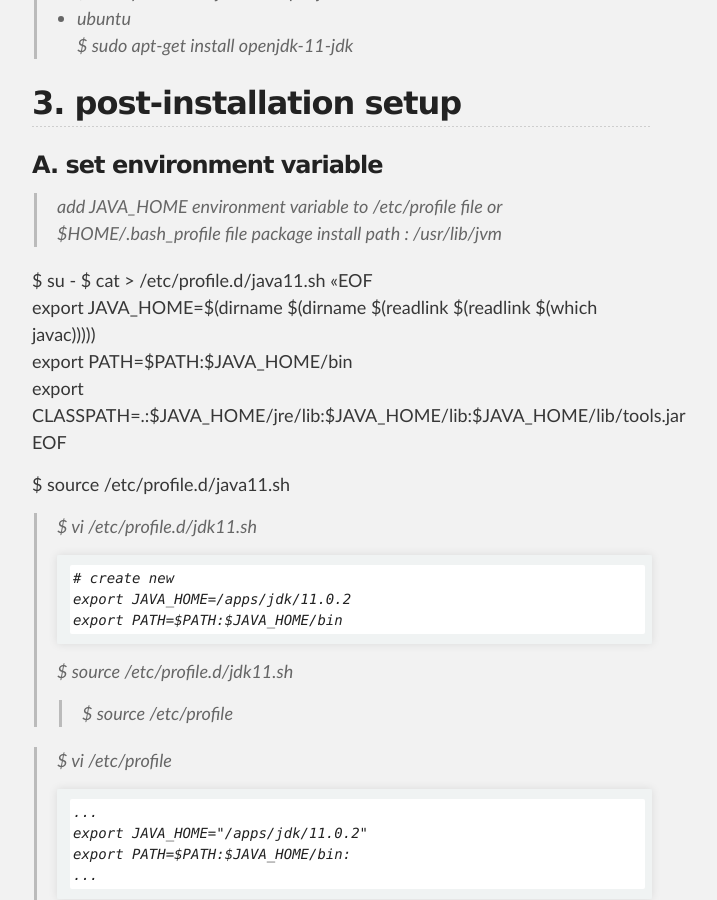
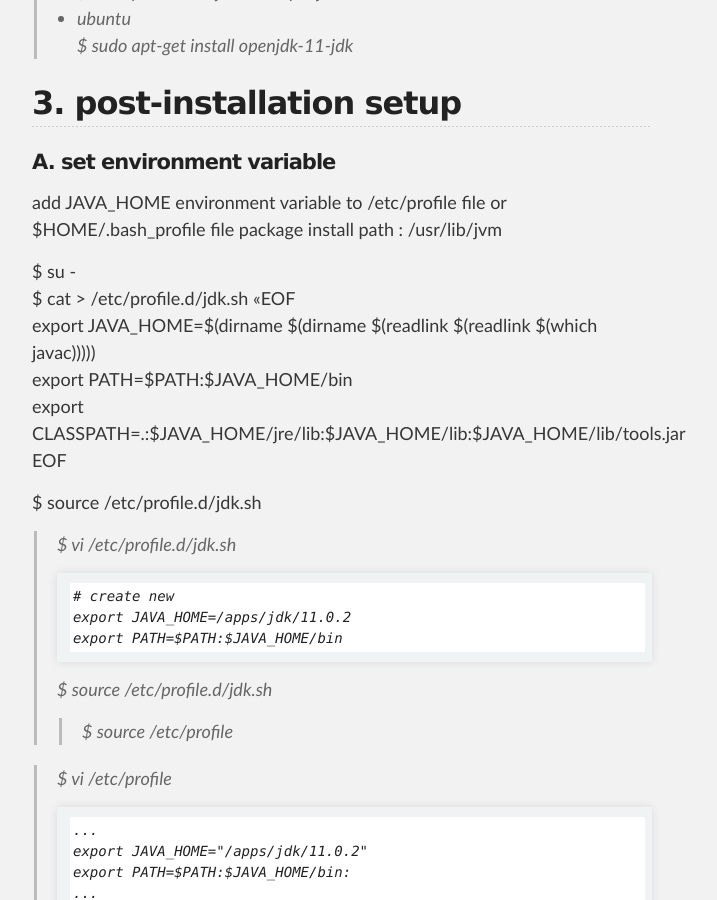
Before and after one commit to unlimited9/unlimited9.github.com, a Jekyll site: the page built from reference.notes/AA/JDK/install.n.setup.md, in a window 1280 px wide and 900 px high, scrolled down 1916 px. Shown: the whole window, without its empty margins (298-1015 px from the left). Built offline with Jekyll 4.4.1, drawn with Linux system fonts in a browser that asks for light colours; our own code applies the rules of GitHub Pages for plain Markdown files.

Commit message:
Update install.n.setup.md

````diff
--- a/reference.notes/AA/JDK/install.n.setup.md
+++ b/reference.notes/AA/JDK/install.n.setup.md
@@ -48,30 +48,29 @@ $ cp -R /apps/install/jdk-11.0.2 /apps/jdk/11.0.2
 >* cenos
 >  $ sudo yum install java-11-openjdk-devel
 >* ubuntu
-$ sudo apt-get install openjdk-11-jdk
+>$ sudo apt-get install openjdk-11-jdk
 
 ## 3. post-installation setup
 
-### A. set environment variable
-
-> add JAVA_HOME environment variable to /etc/profile file or $HOME/.bash_profile file package install path : /usr/lib/jvm
+#### A. set environment variable
+add JAVA_HOME environment variable to /etc/profile file or $HOME/.bash_profile file package install path : /usr/lib/jvm
 
 $ su -
-$ cat > /etc/profile.d/java11.sh <<EOF
+$ cat > /etc/profile.d/jdk.sh <<EOF
 export JAVA_HOME=$(dirname $(dirname $(readlink $(readlink $(which javac)))))
 export PATH=\$PATH:\$JAVA_HOME/bin
 export CLASSPATH=.:\$JAVA_HOME/jre/lib:\$JAVA_HOME/lib:\$JAVA_HOME/lib/tools.jar
 EOF
 
-$ source /etc/profile.d/java11.sh
+$ source /etc/profile.d/jdk.sh
 
->$ vi /etc/profile.d/jdk11.sh
+>$ vi /etc/profile.d/jdk.sh
 >```
 ># create new
 >export JAVA_HOME=/apps/jdk/11.0.2
 >export PATH=$PATH:$JAVA_HOME/bin
 >```
->$ source /etc/profile.d/jdk11.sh
+>$ source /etc/profile.d/jdk.sh
 >>$ source /etc/profile
 
 >$ vi /etc/profile
@@ -83,35 +82,34 @@ $ source /etc/profile.d/java11.sh
 >```
 >$ source /etc/profile
 
-### B. Selecting Java Versions with Alternatives
+#### B. Selecting Java Versions with Alternatives
+* centos
+  $ sudo alternatives --list
 
-##### centos
-$ sudo alternatives --list
+  `swap java versions`
+  $ sudo alternatives --config java
+  >  java with [+] is currently on use
 
-#### swap java versions
-$ sudo alternatives --config java
->  java with [+] is currently on use
+  $ sudo alternatives --install java
+  > $ alternatives --install /usr/bin/java java $JAVA_HOME/bin/java 1
+  > $ update-alternatives --install /usr/bin/java java $JAVA_HOME/bin/java 1
 
-$ sudo alternatives --install java
-> $ alternatives --install /usr/bin/java java $JAVA_HOME/bin/java 1
-> $ update-alternatives --install /usr/bin/java java $JAVA_HOME/bin/java 1
+  also do the same for :  javac, jar, javaws, Java Browser (Mozilla) Plugin ...
+  > Install javac only if you installed JDK (Java Development Kit) package
+  > $ alternatives --install /usr/bin/javac javac $JAVA_HOME/bin/javac 1
+  > $ alternatives --install /usr/bin/jar jar $JAVA_HOME/bin/jar 1
+  > $ alternatives --install /usr/bin/javaws javaws $JAVA_HOME/jre/bin/javaws 1
+  > $ alternatives --install /usr/lib/mozilla/plugins/libjavaplugin.so libjavaplugin.so $JAVA_HOME/jre/lib/i386/libnpjp2.so 1
+  > $ alternatives --install /usr/lib64/mozilla/plugins/libjavaplugin.so libjavaplugin.so.x86_64 $JAVA_HOME/jre/lib/amd64/libnpjp2.so 1
 
-also do the same for :  javac, jar, javaws, Java Browser (Mozilla) Plugin ...
-> Install javac only if you installed JDK (Java Development Kit) package
-> $ alternatives --install /usr/bin/javac javac $JAVA_HOME/bin/javac 1
-> $ alternatives --install /usr/bin/jar jar $JAVA_HOME/bin/jar 1
-> $ alternatives --install /usr/bin/javaws javaws $JAVA_HOME/jre/bin/javaws 1
-> $ alternatives --install /usr/lib/mozilla/plugins/libjavaplugin.so libjavaplugin.so $JAVA_HOME/jre/lib/i386/libnpjp2.so 1
-> $ alternatives --install /usr/lib64/mozilla/plugins/libjavaplugin.so libjavaplugin.so.x86_64 $JAVA_HOME/jre/lib/amd64/libnpjp2.so 1
+* ubuntu
+  $ sudo update-java-alternatives -l
+  ```
+  java-1.11.0-openjdk-amd64      1111       /usr/lib/jvm/java-1.11.0-openjdk-amd64
+  java-1.8.0-openjdk-amd64       1081       /usr/lib/jvm/java-1.8.0-openjdk-amd64
+  ```
 
-##### ubuntu
-$ sudo update-java-alternatives -l
-```
-java-1.11.0-openjdk-amd64      1111       /usr/lib/jvm/java-1.11.0-openjdk-amd64
-java-1.8.0-openjdk-amd64       1081       /usr/lib/jvm/java-1.8.0-openjdk-amd64
-```
-
-$ sudo update-java-alternatives -s java-1.8.0-openjdk-amd64
+  $ sudo update-java-alternatives -s java-1.8.0-openjdk-amd64
 
 ## 9. Appendix
 
````
